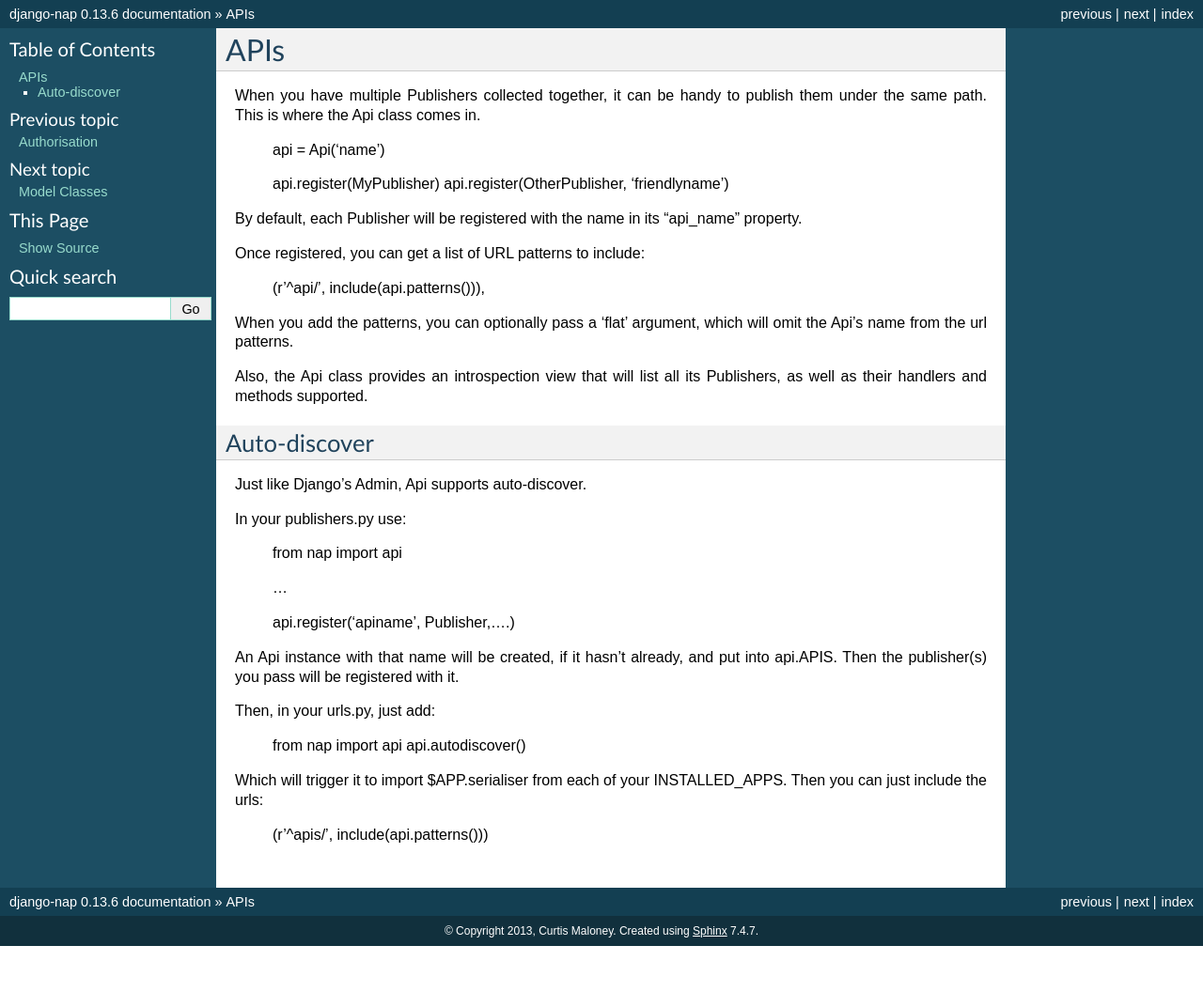
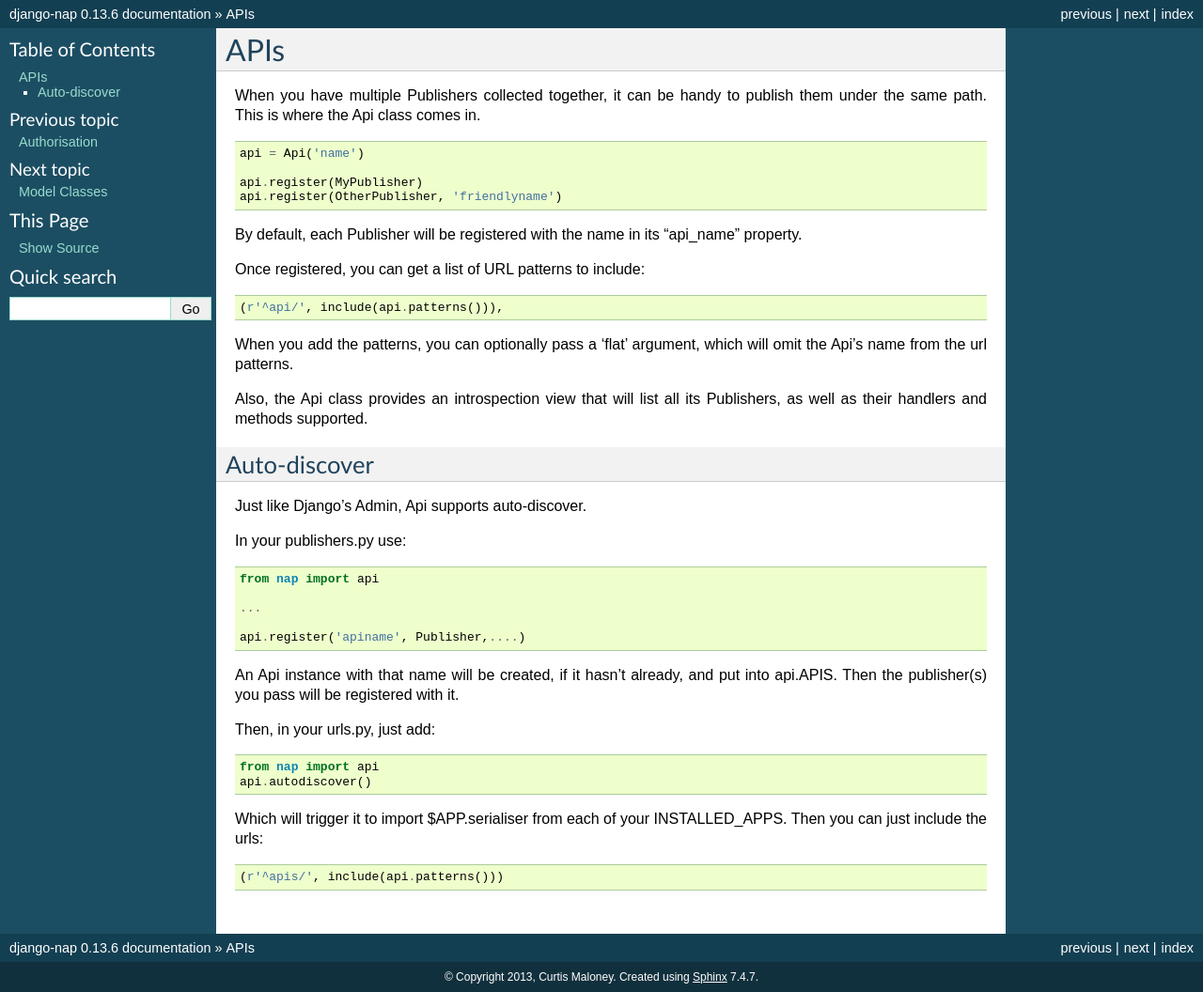
Before and after one commit to funkybob/django-nap, a Sphinx documentation site: the page built from docs/api.rst, in a window 1280 px wide. Shown: the whole page at 94% size. Built offline with Sphinx 7.4.7, drawn with Linux system fonts in a browser that asks for light colours; before the commit the page ends 1007 px from its top, so only the background shows below that.

Commit message:
Added code-block markup to api docs

```diff
--- a/docs/api.rst
+++ b/docs/api.rst
@@ -3,6 +3,8 @@ APIs
 ====
 
 When you have multiple Publishers collected together, it can be handy to publish them under the same path.  This is where the Api class comes in.
+
+.. code-block:: python
 
     api = Api('name')
 
@@ -12,6 +14,8 @@ When you have multiple Publishers collected together, it can be handy to publish
 By default, each Publisher will be registered with the name in its "api_name" property.
 
 Once registered, you can get a list of URL patterns to include:
+
+.. code-block:: python
 
     (r'^api/', include(api.patterns())),
 
@@ -26,6 +30,8 @@ Just like Django's Admin, Api supports auto-discover.
 
 In your publishers.py use:
 
+.. code-block:: python
+
     from nap import api
 
     ...
@@ -36,9 +42,13 @@ An Api instance with that name will be created, if it hasn't already, and put in
 
 Then, in your urls.py, just add:
 
+.. code-block:: python
+
     from nap import api
     api.autodiscover()
 
 Which will trigger it to import $APP.serialiser from each of your INSTALLED_APPS.  Then you can just include the urls:
 
+.. code-block:: python
+
     (r'^apis/', include(api.patterns()))
```
